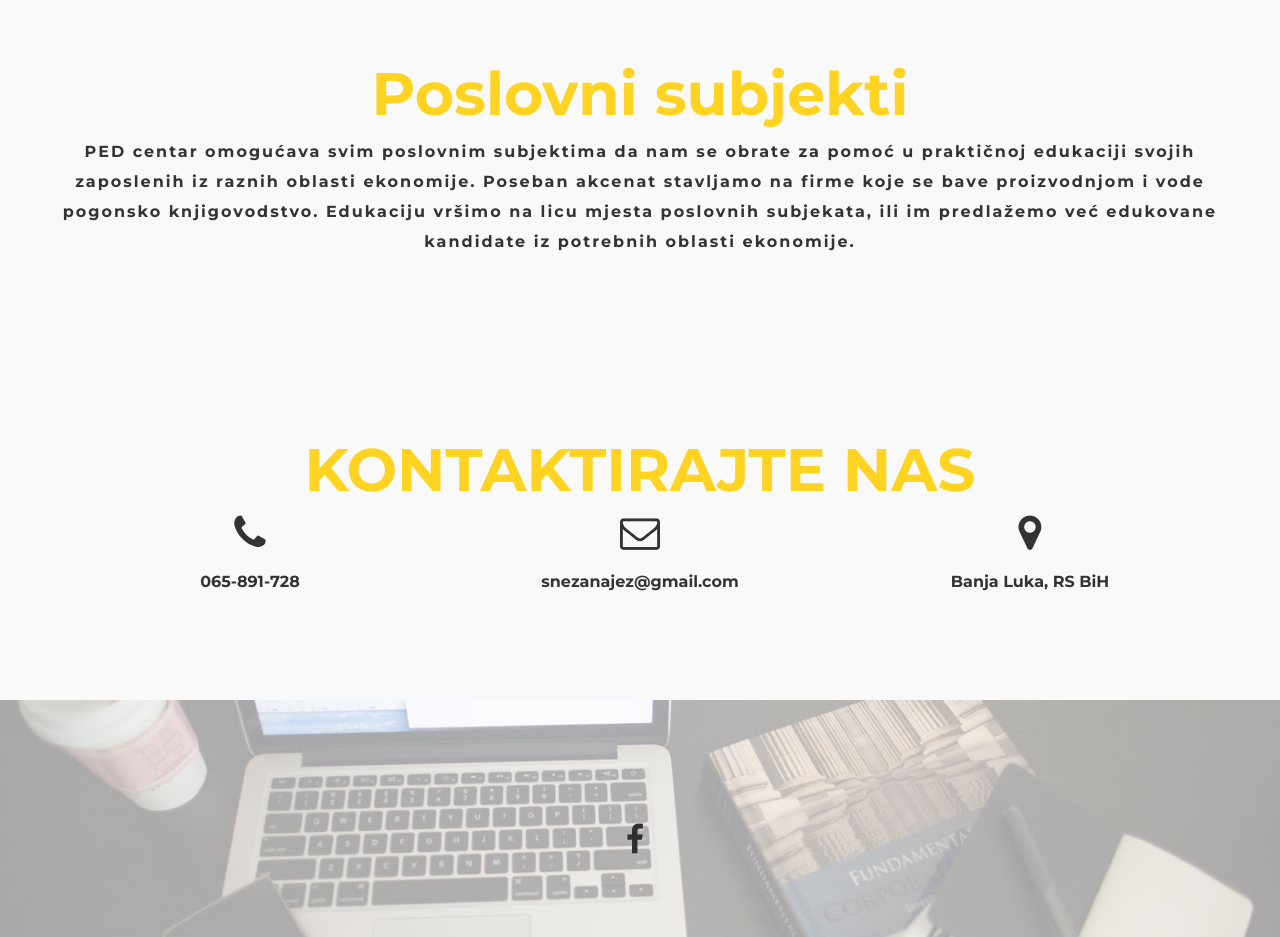
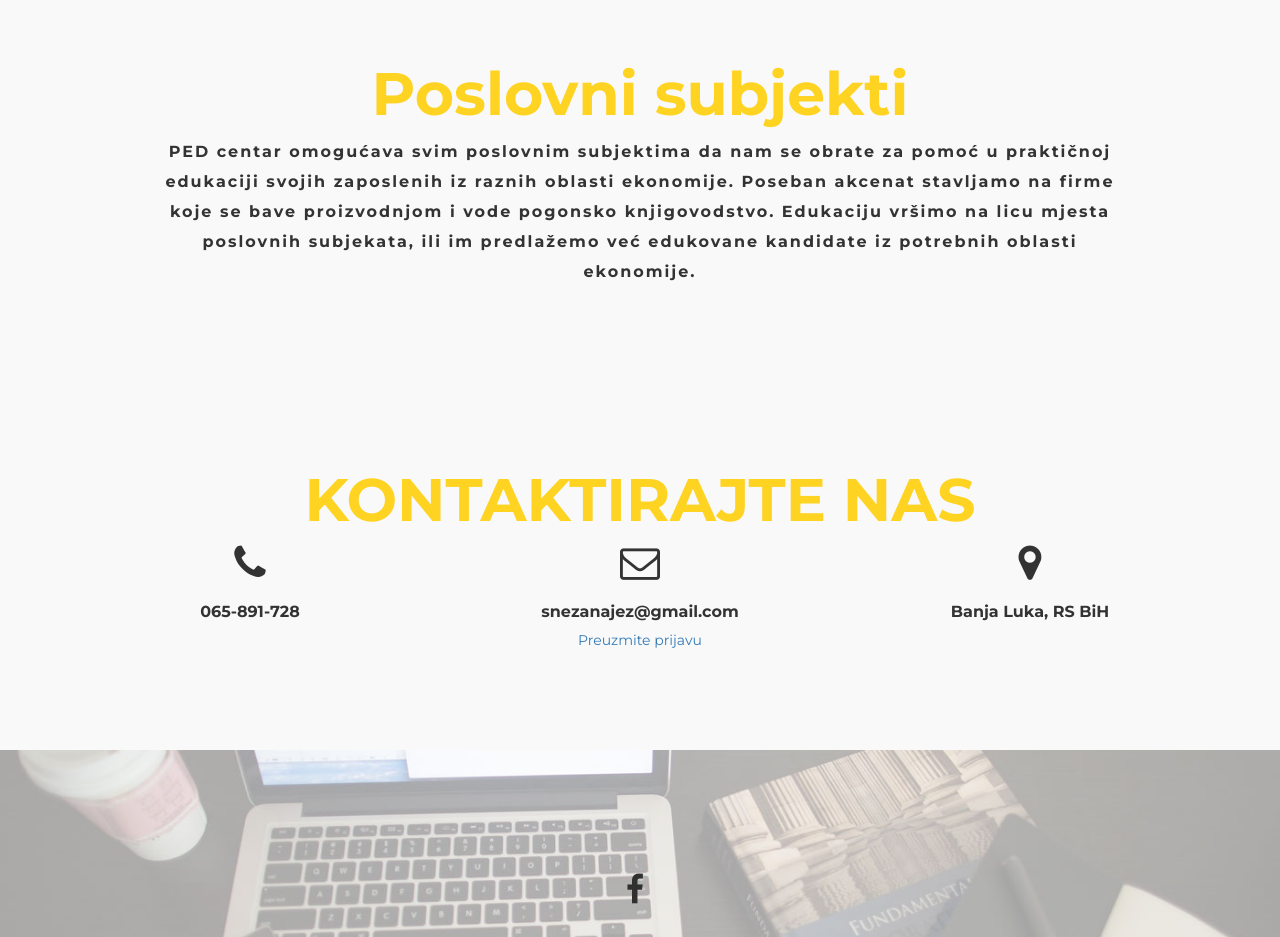
Before and after one commit to draganstups/knjigovodstvo, a plain HTML site: page index.html in a window 1280 px wide. Shown: the part 2000-2937 px from the top of the page. Drawn offline with Linux system fonts and the light colour scheme.

Commit message:
Add files via upload

```diff
--- a/index.html
+++ b/index.html
@@ -117,10 +117,12 @@
 		<div class="row">
 			<div class="col-md-12 col-sm-12">
 				<h1 class="heading bold">Poslovni subjekti</h1>
-				<h4 class="subheading">PED centar omogućava svim poslovnim subjektima da nam se obrate za pomoć u praktičnoj edukaciji svojih zaposlenih iz raznih oblasti ekonomije.
+				<div class="container">
+				<h4 class="subheading2">PED centar omogućava svim poslovnim subjektima da nam se obrate za pomoć u praktičnoj edukaciji svojih zaposlenih iz raznih oblasti ekonomije.
 					Poseban akcenat stavljamo na firme koje se bave proizvodnjom i vode  pogonsko knjigovodstvo.
 				   Edukaciju vršimo na licu mjesta  poslovnih subjekata, ili  im predlažemo već edukovane kandidate iz potrebnih oblasti ekonomije.</h4>
-				<!-- ISO section -->
+				</div>
+				   <!-- ISO section -->
 				<!-- <div class="iso-section">
 					<ul class="filter-wrapper clearfix">
                    		 <li><a href="#" data-filter="*" class="selected opc-main-bg">All</a></li>
@@ -257,6 +259,9 @@
 			</div>
 		</div> -->
 	</div>
+	<div class="container">
+		<a href="/images/ewewewwww.pdf" download>Preuzmite prijavu</a>
+	</div>
 </section>
 
 <!-- footer section -->
```
